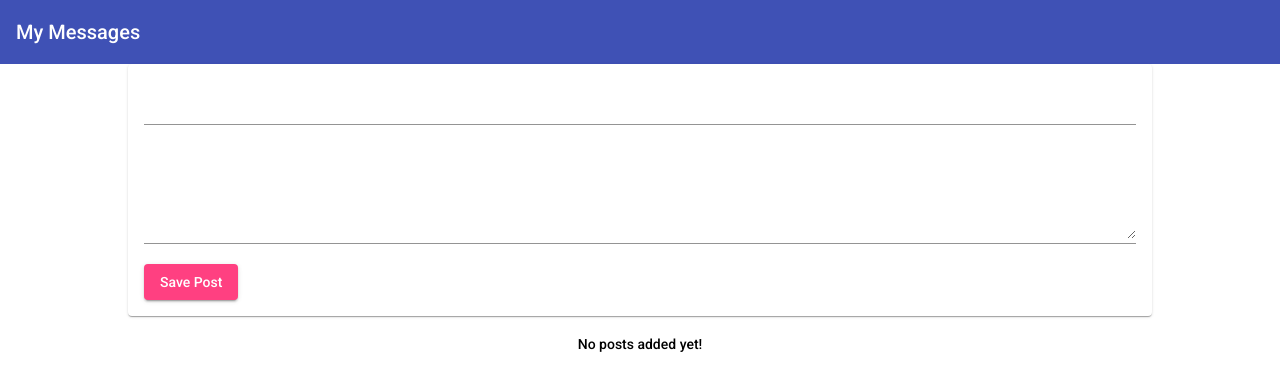
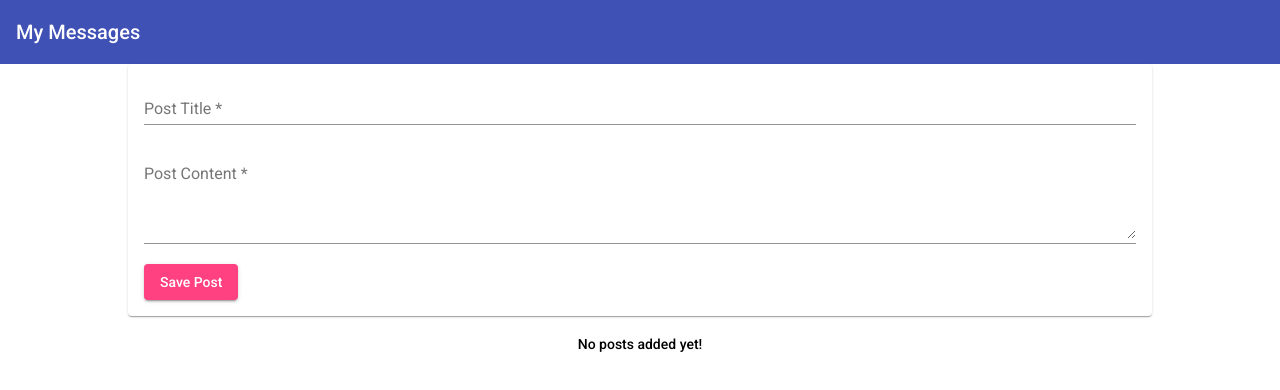
Before and after one commit to ChanchalRajguru/PostManagementSystem, an Angular app: page / in a window 1280 px wide. Shown: the top 390 px of the page. Built offline with nearby package versions, Linux system fonts and the light colour scheme.

Commit message:
Adding the labels, edit and delete buttons

```diff
--- a/src/app/posts/post-create/post-create.component.html
+++ b/src/app/posts/post-create/post-create.component.html
@@ -10,6 +10,7 @@
         ngModel
         required
         minlength="3"
+        placeholder="Post Title"
         #title="ngModel"
         />
         <mat-error *ngIf="title.invalid">Please enter the post title</mat-error>
@@ -21,6 +22,7 @@
         name="content"
         ngModel
         required
+        placeholder="Post Content"
         #content="ngModel">
       </textarea>
       <mat-error *ngIf="content.invalid">Please enter the post content</mat-error>
--- a/src/app/posts/post-create/post-create.component.ts
+++ b/src/app/posts/post-create/post-create.component.ts
@@ -20,5 +20,6 @@
     }
 
     this.postsService.addPost(form.value.title, form.value.content);
+    form.resetForm();
   }
 }
--- a/src/app/posts/post-list/post-list.component.css
+++ b/src/app/posts/post-list/post-list.component.css
@@ -2,6 +2,7 @@
 :host{
   display:block;
   margin-top: 1rem;
+  margin-bottom: 2rem;
 }
 .info-text{
   text-align: center;
--- a/src/app/posts/post-list/post-list.component.html
+++ b/src/app/posts/post-list/post-list.component.html
@@ -5,6 +5,10 @@
        {{post.title}}
     </mat-expansion-panel-header>
     <p>{{post.content}}</p>
+    <mat-action-row>
+      <button mat-button color="primary">EDIT</button>
+      <button mat-button color="warn">DELETE</button>
+    </mat-action-row>
   </mat-expansion-panel>
 </mat-accordion>
 
```
